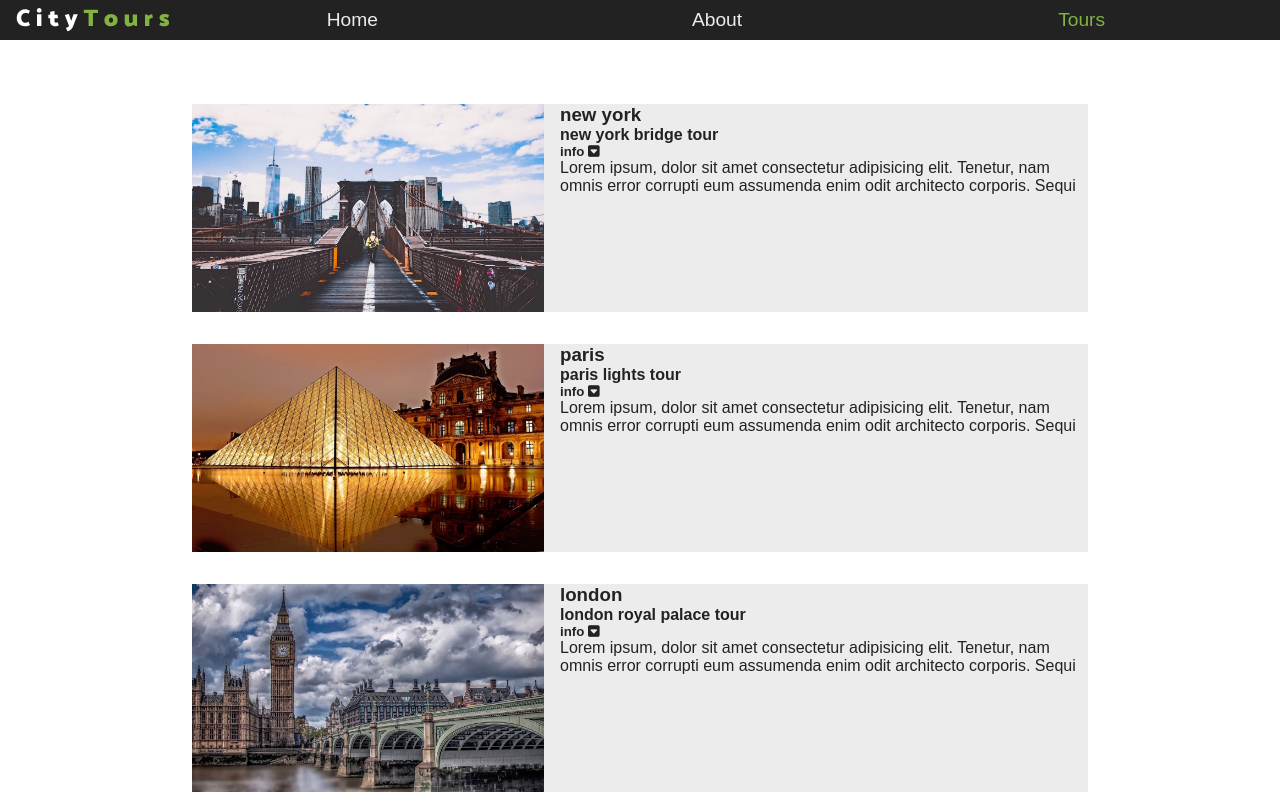
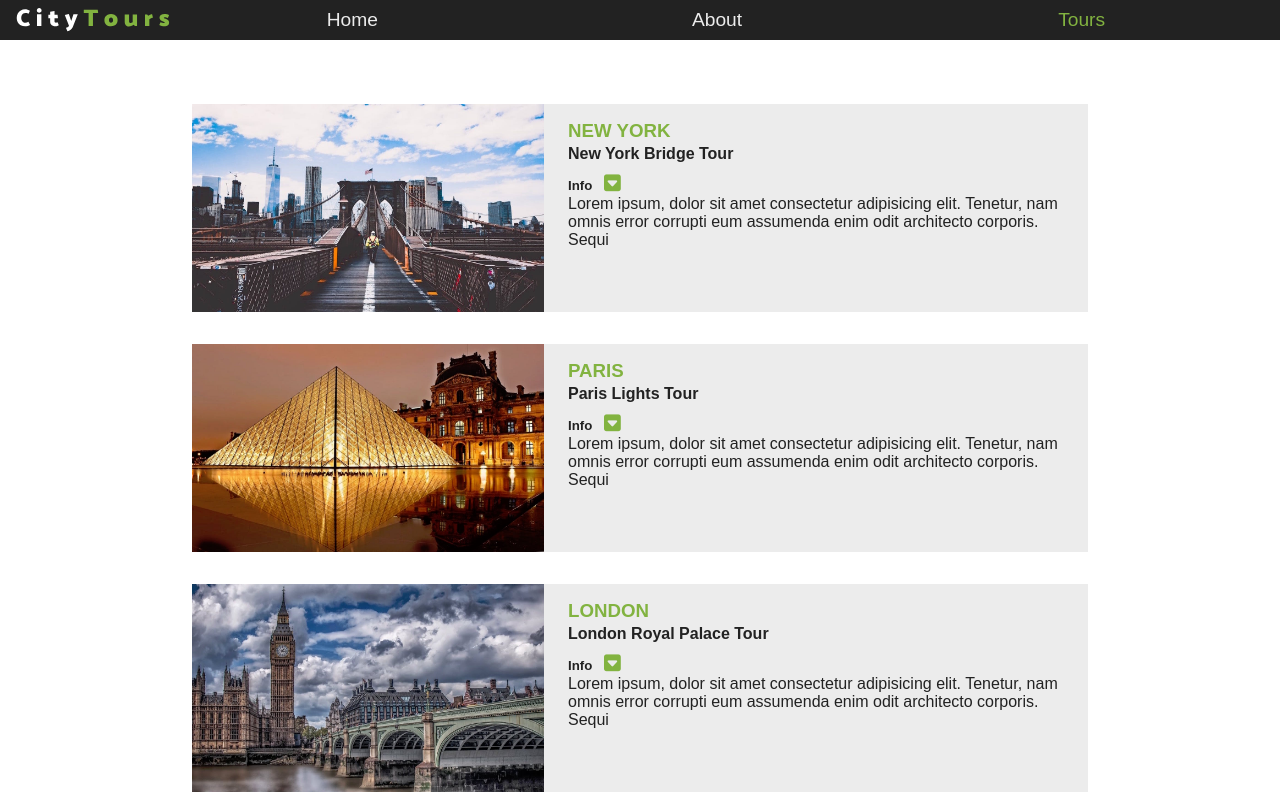
Before and after one commit to nadia643/city-tours, a React (Create React App) app: page / in a window 1280 px wide. Shown: the top 800 px of the page. Built offline with nearby package versions, Linux system fonts and the light colour scheme.

Commit message:
added handleInfo for toggle with state

```diff
--- a/src/components/Tour/Tour.js
+++ b/src/components/Tour/Tour.js
@@ -2,6 +2,14 @@ import React, { Component } from 'react';
 import "./tour.scss";
 
 export default class Tour extends Component {
+    state = {
+        showInfo: true,
+    };
+    handleInfo = () => {
+        this.setState({
+            showInfo: !this.state.showInfo
+        });
+    };
     render() {
         const { id, city, img, name, info } = this.props.tour;
         const { removeTour } = this.props;
@@ -21,7 +29,7 @@ export default class Tour extends Component {
                             <i className="fas fa-caret-square-down" />
                         </span>
                     </h5>
-                    <p>{info}</p>
+                    {this.state.showInfo && <p>{info}</p>}
                 </div>
 
             </article>
--- a/src/components/Tour/tour.scss
+++ b/src/components/Tour/tour.scss
@@ -33,3 +33,29 @@
     transition: $mainTransition;
     opacity: 0;
 }
+
+.img-container:hover .close-btn {
+    opacity: 1;
+
+}
+
+.tour-info {
+    padding: 1rem 0.5rem;
+    h3 {
+        text-transform: uppercase;
+        color: $mainGreen;
+    }
+    h4 {
+        text-transform: capitalize;
+        margin: 0.2rem 0 0.6rem 0;
+    }
+    h5 {
+        text-transform: capitalize;
+        span {
+            color: $mainGreen;
+            margin: 0.5rem;
+            font-size: 1.2rem;
+            cursor: pointer;
+        }
+    }
+}
```
